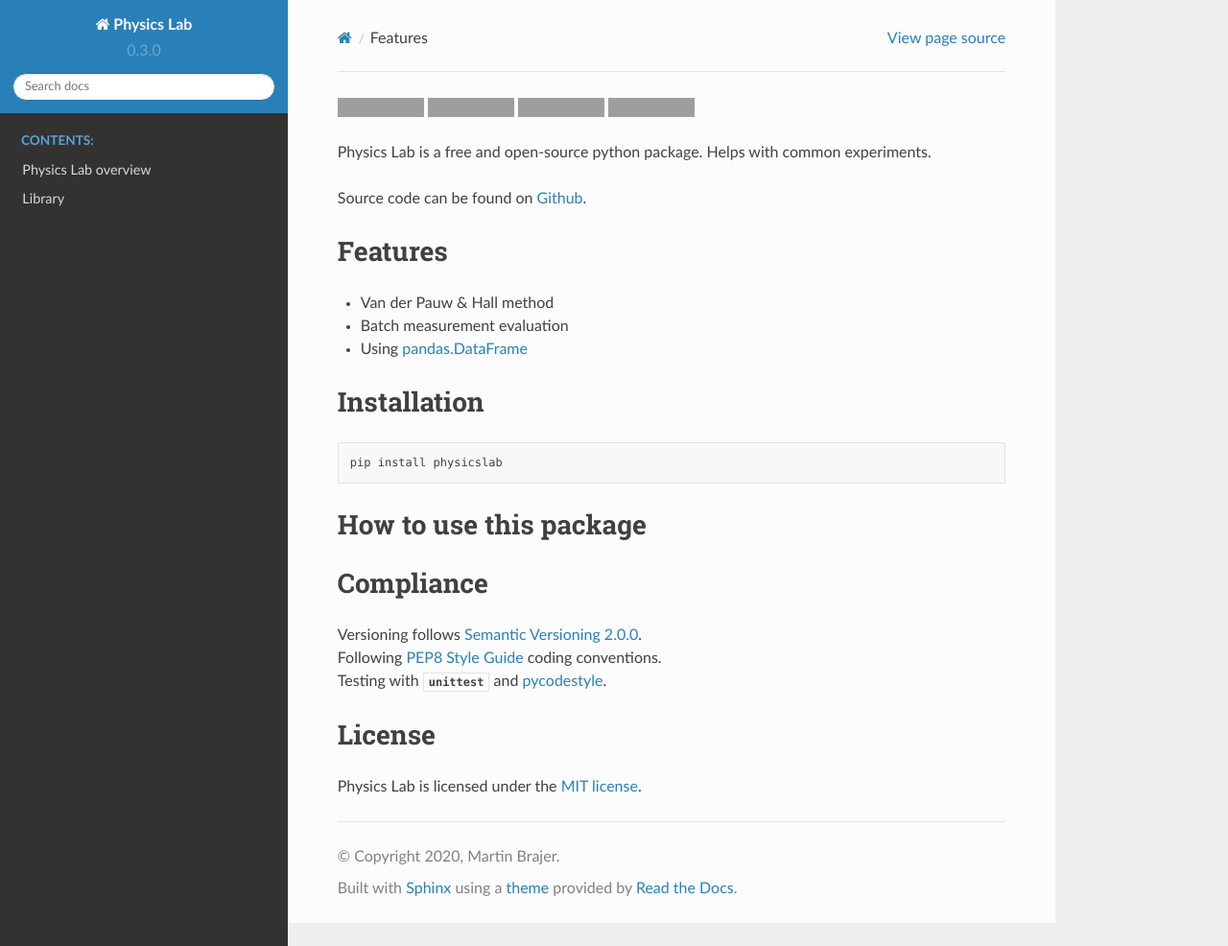
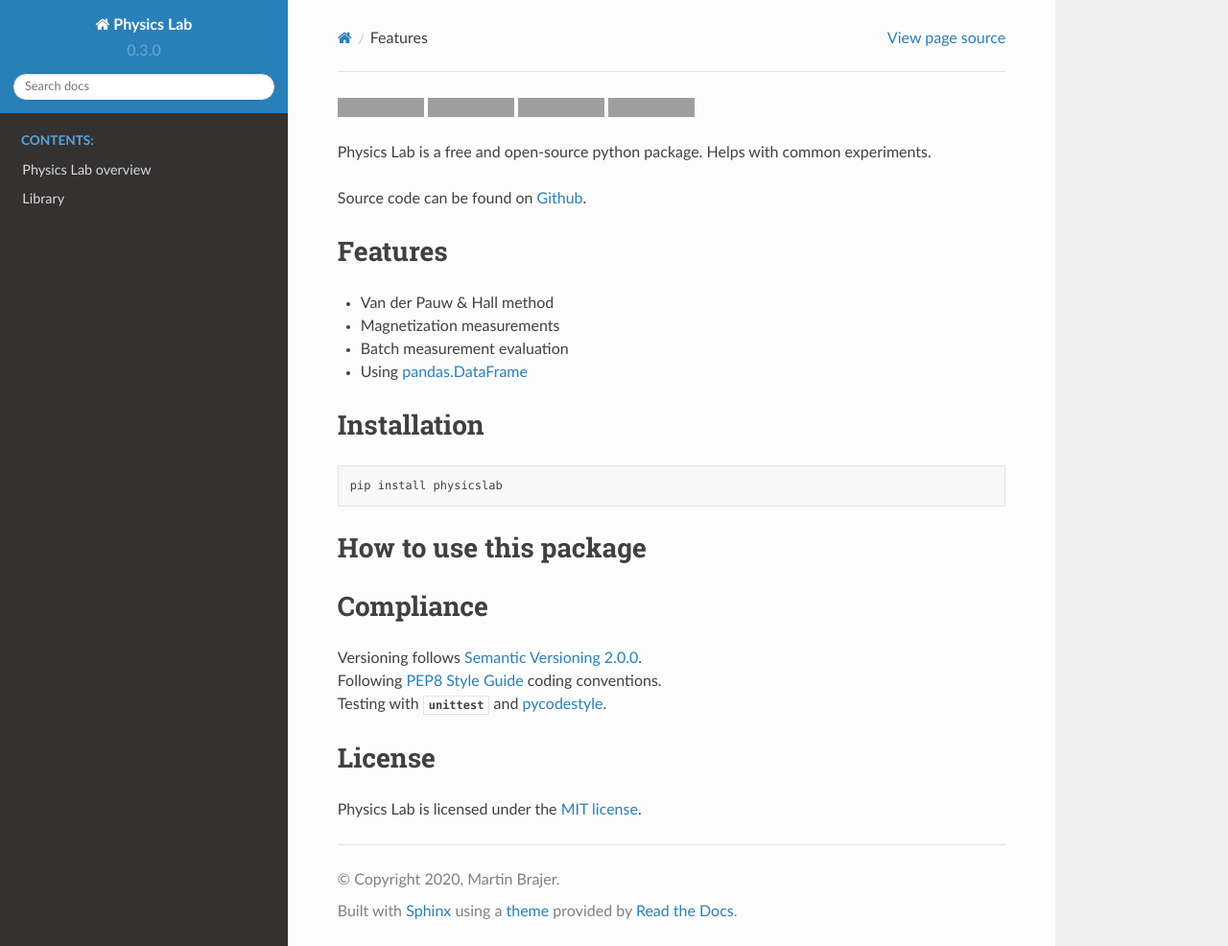
Before and after one commit to martin-brajer/physics-lab, a Sphinx documentation site: the page built from docs/source/_overview.rst, in a window 1280 px wide and 986 px high. Shown: the whole window at 96% size. Built offline with Sphinx 7.4.7 and the Read the Docs theme 2.0.0, drawn with Linux system fonts in a browser that asks for light colours; grey boxes are pictures that could not be loaded.

Commit message:
Docs Magnetization measurements in features

```diff
--- a/docs/source/_overview.rst
+++ b/docs/source/_overview.rst
@@ -21,6 +21,7 @@ Features
 --------
 
 * Van der Pauw & Hall method
+* Magnetization measurements
 * Batch measurement evaluation
 * Using `pandas.DataFrame <https://pandas.pydata.org/pandas-docs/dev/reference/frame.html>`_
 
```
Also changed, not shown: README.md (+1 -0 lines).
